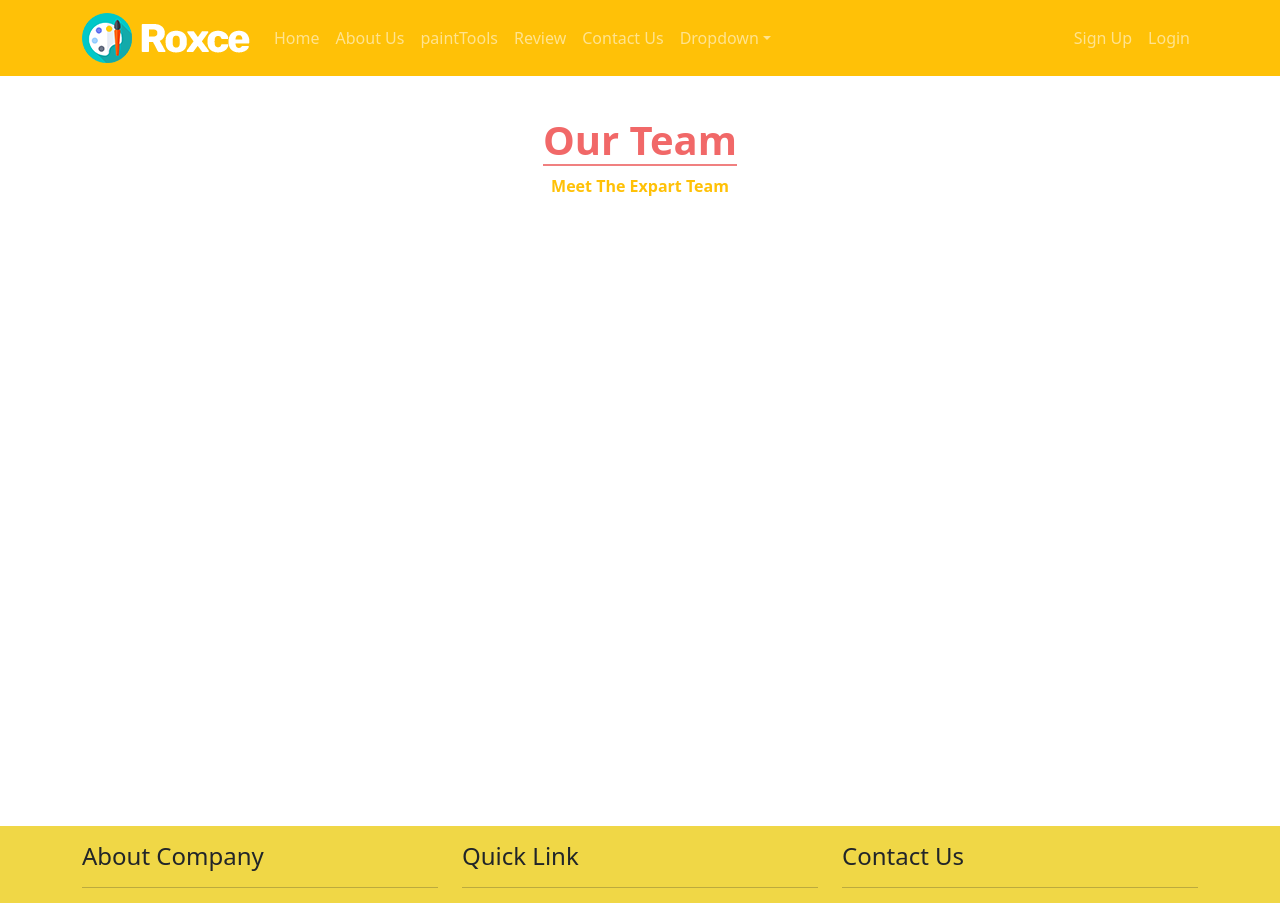
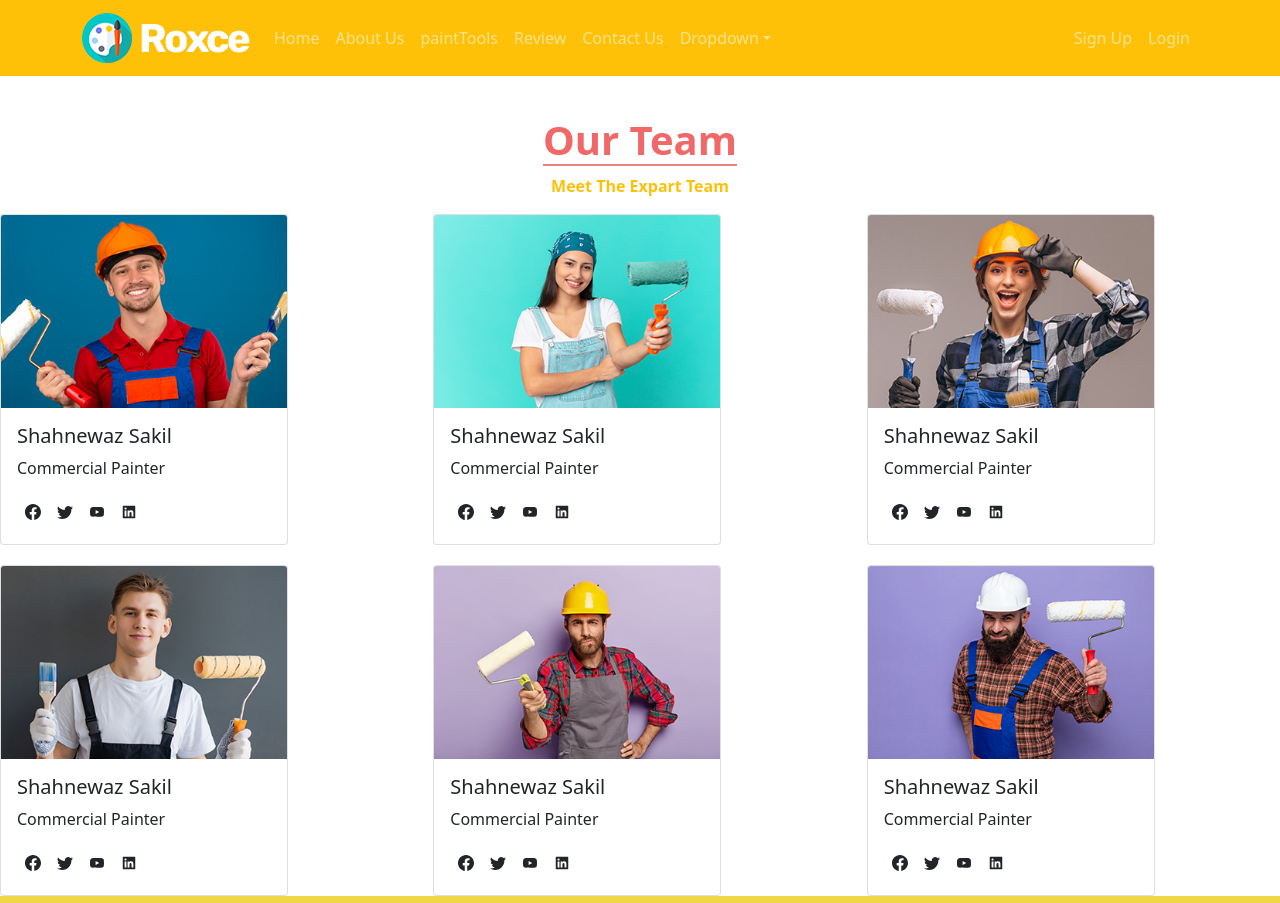
Before and after one commit to Ummy-Aimon/manufacture-client-side, a React (Create React App) app: page /team in a window 1280 px wide. Shown: the top 903 px of the page. Built offline with nearby package versions, Linux system fonts and the light colour scheme.

Commit message:
team added

```diff
--- /dev/null
+++ b/src/Component/Team/Team.css
@@ -0,0 +1,18 @@
+.content{
+    display: grid;
+    grid-template-columns: repeat(3,1fr);
+    gap: 20px;
+
+}
+
+/* media query Mobile */
+
+@media only screen and (max-width: 1200px) {
+    .content{
+        display: grid;
+        grid-template-columns: repeat(1,1fr);
+        gap: 20px;
+        margin-bottom: 20px;
+
+    }
+  }
--- a/src/Component/Team/Team.js
+++ b/src/Component/Team/Team.js
@@ -1,13 +1,104 @@
 import React from 'react';
+import { Button, Card } from 'react-bootstrap';
+import team from '../../image/team-1.jpg'
+import team1 from '../../image/team-6.jpg'
+import team2 from '../../image/team-2.jpg'
+import team3 from '../../image/team-3.jpg'
+import team4 from '../../image/team-4.jpg'
+import team5 from '../../image/team-5.jpg'
+import {BsFacebook} from 'react-icons/bs';
+import {BsTwitter } from 'react-icons/bs';
+import {AiFillYoutube} from 'react-icons/ai';
+import {AiFillLinkedin} from 'react-icons/ai';
+import './Team.css'
 
 const Team = () => {
     return (
         <div className="info">
            <div  className="title-text">
               <h1 className="title">Our Team</h1>
-              <p className="fw-bold text-warning">Meet The Expart Team</p>
+         <p className="fw-bold text-warning">Meet The Expart Team</p>
               </div>
-
+<div className="content">
+              <Card style={{ width: '18rem' }}>
+  <Card.Img variant="top"  src={team} />
+  <Card.Body>
+    <Card.Title>Shahnewaz Sakil</Card.Title>
+    <Card.Text>
+    Commercial Painter
+    </Card.Text>
+    <BsFacebook className="m-2"></BsFacebook>
+                <BsTwitter className="m-2"></BsTwitter>
+                <AiFillYoutube className="m-2"></AiFillYoutube>
+                <AiFillLinkedin className="m-2"></AiFillLinkedin>
+  </Card.Body>
+</Card>
+<Card style={{ width: '18rem' }}>
+<Card.Img variant="top" className="" src={team1} />
+  <Card.Body>
+    <Card.Title>Shahnewaz Sakil</Card.Title>
+    <Card.Text>
+    Commercial Painter
+    </Card.Text>
+    <BsFacebook className="m-2"></BsFacebook>
+                <BsTwitter className="m-2"></BsTwitter>
+                <AiFillYoutube className="m-2"></AiFillYoutube>
+                <AiFillLinkedin className="m-2"></AiFillLinkedin>
+  </Card.Body>
+</Card>
+<Card style={{ width: '18rem' }}>
+<Card.Img variant="top" className="" src={team2} />
+  <Card.Body>
+    <Card.Title>Shahnewaz Sakil</Card.Title>
+    <Card.Text>
+    Commercial Painter
+    </Card.Text>
+    <BsFacebook className="m-2"></BsFacebook>
+                <BsTwitter className="m-2"></BsTwitter>
+                <AiFillYoutube className="m-2"></AiFillYoutube>
+                <AiFillLinkedin className="m-2"></AiFillLinkedin>
+  </Card.Body>
+</Card>
+<Card style={{ width: '18rem' }}>
+<Card.Img variant="top" className="" src={team3} />
+  <Card.Body>
+    <Card.Title>Shahnewaz Sakil</Card.Title>
+    <Card.Text>
+    Commercial Painter
+    </Card.Text>
+    <BsFacebook className="m-2"></BsFacebook>
+                <BsTwitter className="m-2"></BsTwitter>
+                <AiFillYoutube className="m-2"></AiFillYoutube>
+                <AiFillLinkedin className="m-2"></AiFillLinkedin>
+  </Card.Body>
+</Card>
+<Card style={{ width: '18rem' }}>
+<Card.Img variant="top" className="" src={team4} />
+  <Card.Body>
+    <Card.Title>Shahnewaz Sakil</Card.Title>
+    <Card.Text>
+    Commercial Painter
+    </Card.Text>
+    <BsFacebook className="m-2"></BsFacebook>
+                <BsTwitter className="m-2"></BsTwitter>
+                <AiFillYoutube className="m-2"></AiFillYoutube>
+                <AiFillLinkedin className="m-2"></AiFillLinkedin>
+  </Card.Body>
+</Card>
+<Card style={{ width: '18rem' }}>
+<Card.Img variant="top" className="" src={team5} />
+  <Card.Body>
+    <Card.Title>Shahnewaz Sakil</Card.Title>
+    <Card.Text>
+    Commercial Painter
+    </Card.Text>
+    <BsFacebook className="m-2"></BsFacebook>
+                <BsTwitter className="m-2"></BsTwitter>
+                <AiFillYoutube className="m-2"></AiFillYoutube>
+                <AiFillLinkedin className="m-2"></AiFillLinkedin>
+  </Card.Body>
+</Card>
+</div>
         </div>
     );
 };
```
